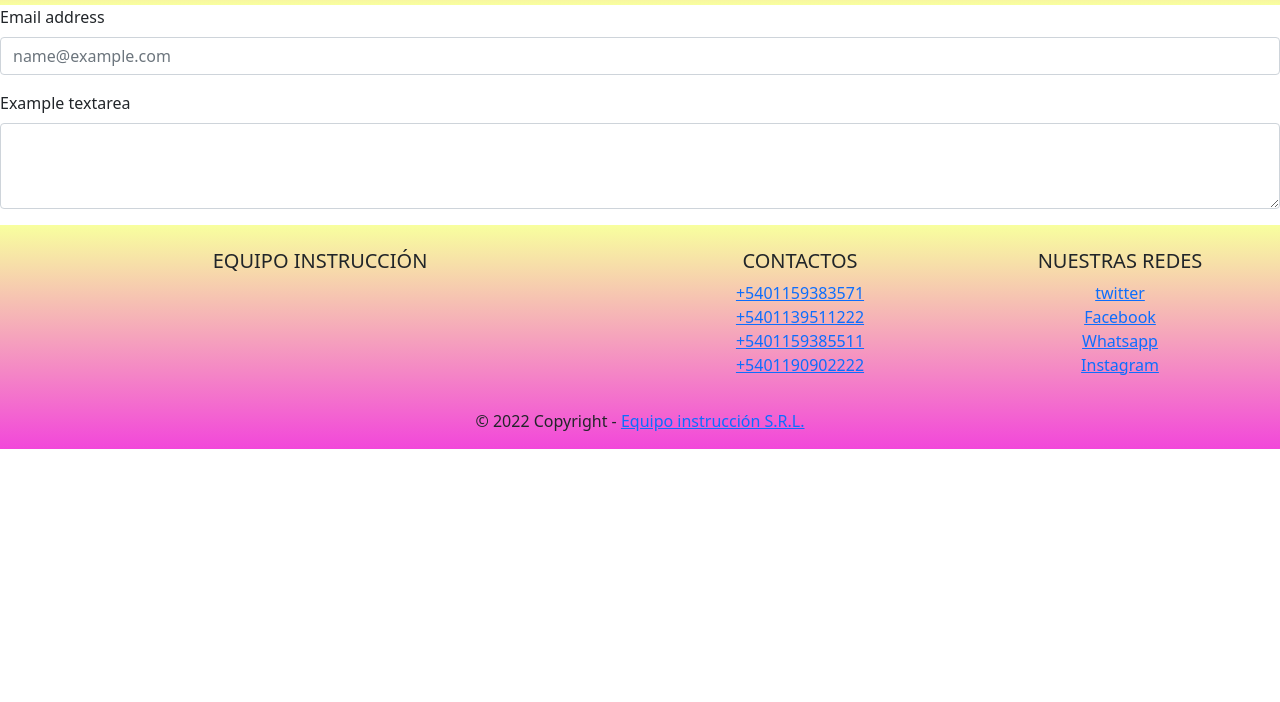
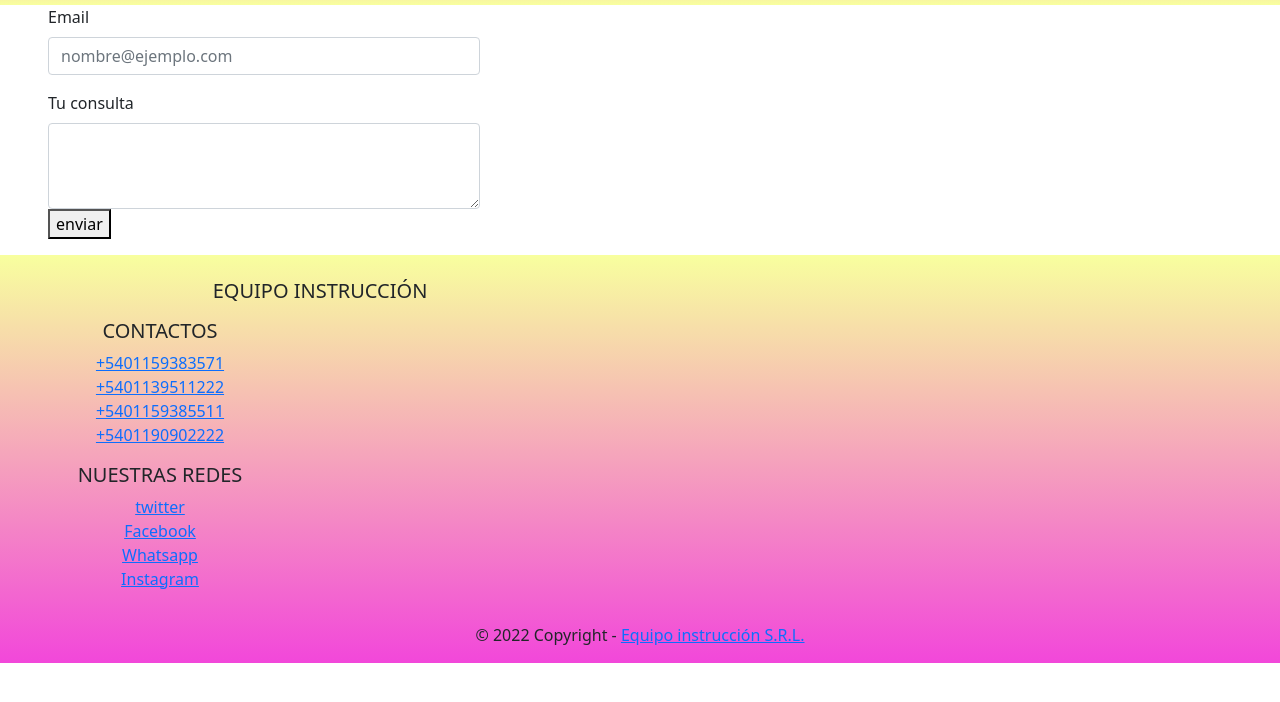
Before and after one commit to marcosreca/proyecto-final, a plain HTML site: page paginas/contacto.html in a window 1280 px wide. Shown: the part 98-800 px from the top of the page. Drawn offline with Linux system fonts and the light colour scheme; files whose address does not match are found by name.

Commit message:
se agrego formulario en contacto

```diff
--- a/paginas/contacto.html
+++ b/paginas/contacto.html
@@ -30,12 +30,15 @@
 </nav>
 <!--formulario-->
 <div class="mb-3">
-  <label for="exampleFormControlInput1" class="form-label">Email address</label>
-  <input type="email" class="form-control" id="exampleFormControlInput1" placeholder="name@example.com">
+  <label for="exampleFormControlInput1" class="form-label">Email</label>
+  <input type="email" class="form-control" id="exampleFormControlInput1" placeholder="nombre@ejemplo.com">
 </div>
 <div class="mb-3">
-  <label for="exampleFormControlTextarea1" class="form-label">Example textarea</label>
+  <label for="exampleFormControlTextarea1" class="form-label">Tu consulta</label>
   <textarea class="form-control" id="exampleFormControlTextarea1" rows="3"></textarea>
+  <a href="https://www.freecodecamp.org/">
+    <button>enviar</button>
+  </a>
 </div>
 <!-- Footer -->
 <footer class="page-footer font-small blue pt-4">
--- a/style.css
+++ b/style.css
@@ -12,10 +12,13 @@ img {
 .bg-dark img{
     width: 0.8rem
 }
-/*footer.page-footer.font-small.blue.pt-4 {
-    background-color: #ee7fcb;
-}*/
+
 footer.page-footer.font-small.blue.pt-4 {
     background: rgb(248,255,158);
     background: linear-gradient(180deg, rgba(248,255,158,1) 0%, rgba(242,71,218,1) 100%);
 }
+
+.mb-3{
+    margin-right: 50rem;
+    padding-left: 3rem;
+}
```
